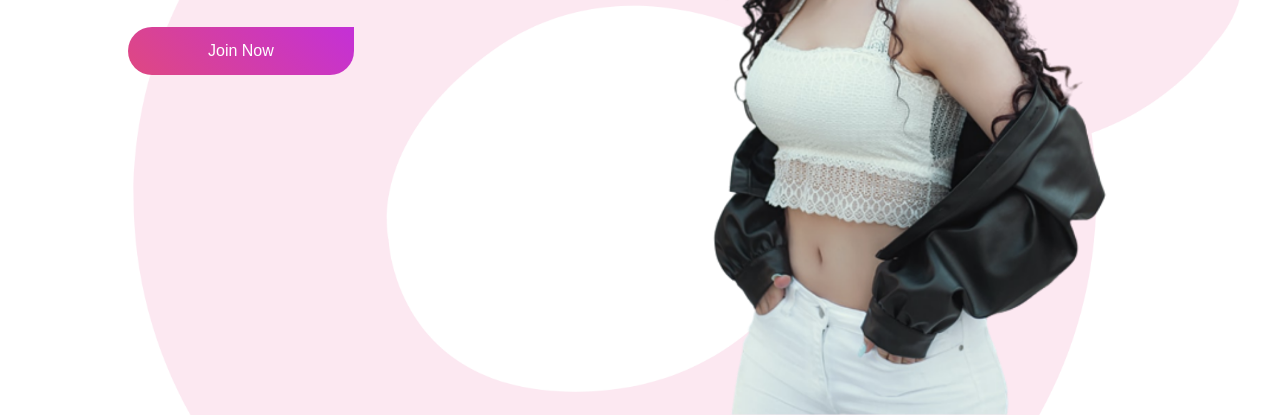
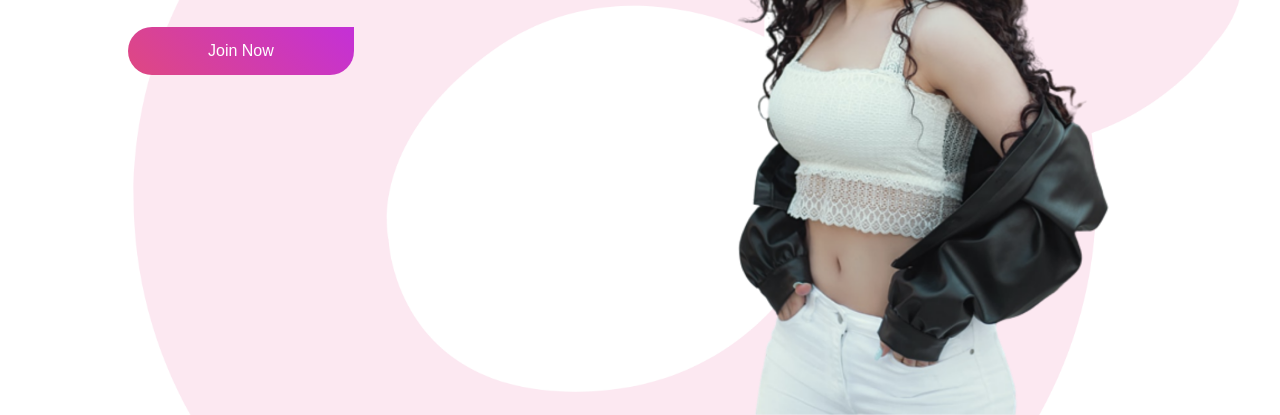
Before and after one commit to mdirfankaushar/animated-ui, a plain HTML site: page index.html in a window 1280 px wide. Shown: the part 385-800 px from the top of the page. Drawn offline with Linux system fonts and the light colour scheme.

Commit message:
some change in style

```diff
--- a/style.css
+++ b/style.css
@@ -87,7 +87,7 @@ nav ul li a{
 }
 
 .feature-img{
-    width: 530px;
+    width: 500px;
     position: absolute;
     bottom: 0;
     right: 10%;
```
